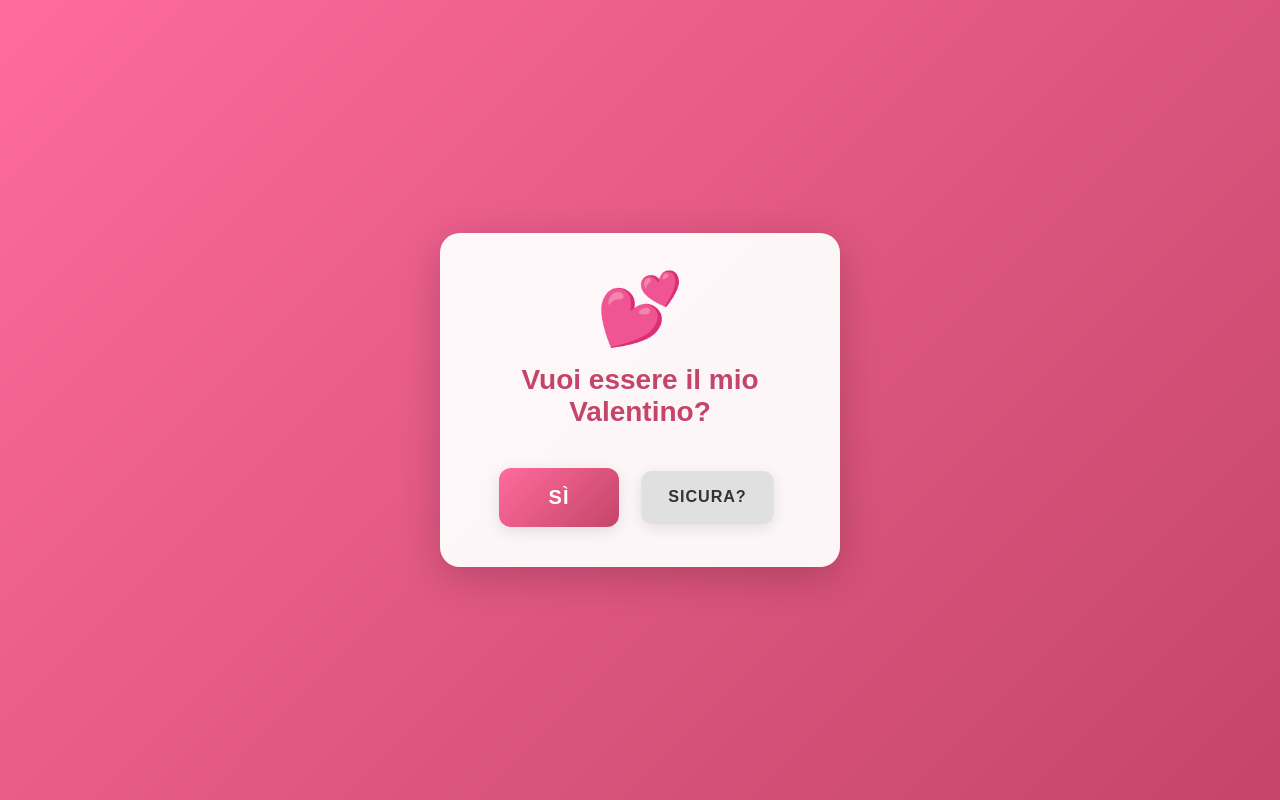
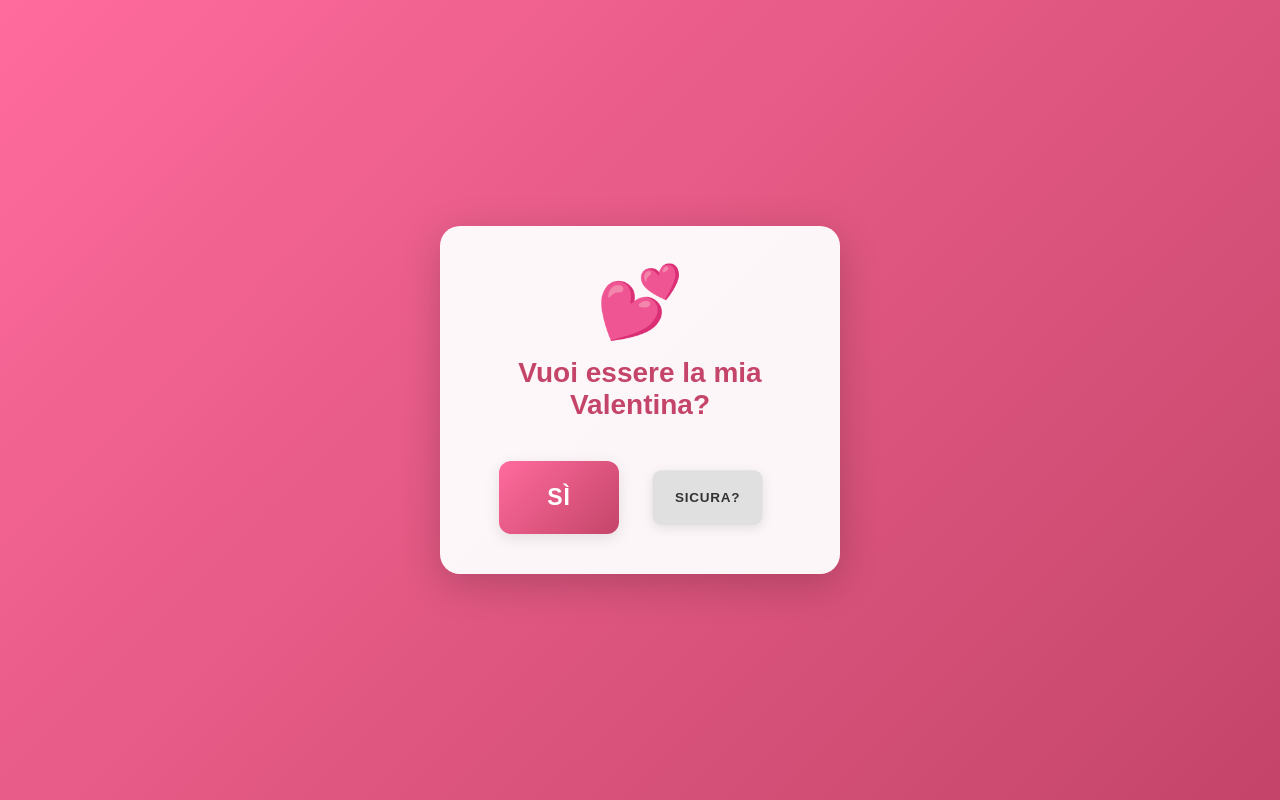
Before and after one commit to Frengo98/Francesco, a plain HTML site: page index.html in a window 1280 px wide. Both pictures are taken after a click on the button "NO". Drawn offline with Linux system fonts and the light colour scheme.

Commit message:
Update index.html

```diff
--- a/index.html
+++ b/index.html
@@ -173,7 +173,7 @@
         <div class="heart">💕</div>
 
         <div id="questionSection">
-            <h1>Vuoi essere il mio Valentino?</h1>
+            <h1>Vuoi essere la mia Valentina?</h1>
             <div class="buttons-container">
                 <button id="siBtn">SÌ</button>
                 <button id="noBtn">NO</button>
@@ -181,8 +181,8 @@
         </div>
 
         <div id="successSection" class="success-message">
-            <h2>Sei il mio Valentino! 🎉</h2>
-            <p>Sei una persona speciale per me ❤️</p>
+            <h2>Ottima scelta! 🎉</h2>
+            <p>Sei speciale per me ❤️</p>
             <div class="hearts-animation">💕 💕 💕</div>
             <button class="reset-btn" onclick="location.reload()">Ricomincia</button>
         </div>
@@ -194,12 +194,11 @@
             "Sicura?",
             "Davvero?",
             "Ci pensi bene?",
+            "Ci hai pensato?",
             "Ultima chance!",
-            "Mi stai ferendo 💔",
-            "Reconsideriamo...",
             "Sei sicura?",
-            "Rifiuti l'amore? 😢",
-            "Pensa bene...",
+            "Sei proprio sicura?",
+            "Pensaci bene...",
             "NO SIGNIFICA SÌ?"
         ];
 
@@ -220,12 +219,21 @@
             noBtn.textContent = phrases[Math.min(clickCount - 1, phrases.length - 1)];
 
             // Aumenta la dimensione del pulsante SÌ
-            const newSize = 120 + (clickCount * 20);
-            siBtn.style.padding = (15 + clickCount * 3) + 'px ' + (30 + clickCount * 5) + 'px';
-            siBtn.style.fontSize = (18 + clickCount * 2) + 'px';
+            //const newSize = 120 + (clickCount * 20);
+            //siBtn.style.padding = (15 + clickCount * 3) + 'px ' + (30 + clickCount * 5) + 'px';
+            //siBtn.style.fontSize = (18 + clickCount * 2) + 'px';
 
             // Rimpicciolisce il pulsante NO
-            const noScale = Math.max(0.6, 1 - (clickCount * 0.1));
+            //const noScale = Math.max(0.6, 1 - (clickCount * 0.1));
+            //noBtn.style.transform = `scale(${noScale})`;
+
+            // Aumenta la dimensione del pulsante SÌ
+            const newSize = 120 + (clickCount * 20);
+            siBtn.style.padding = (15 + clickCount * 8) + 'px ' + (30 + clickCount * 15) + 'px';
+            siBtn.style.fontSize = (18 + clickCount * 5) + 'px';
+
+            // Rimpicciolisce il pulsante NO
+            const noScale = Math.max(0.4, 1 - (clickCount * 0.25));
             noBtn.style.transform = `scale(${noScale})`;
 
             // Aggiunge un effetto di shake al pulsante NO
```
